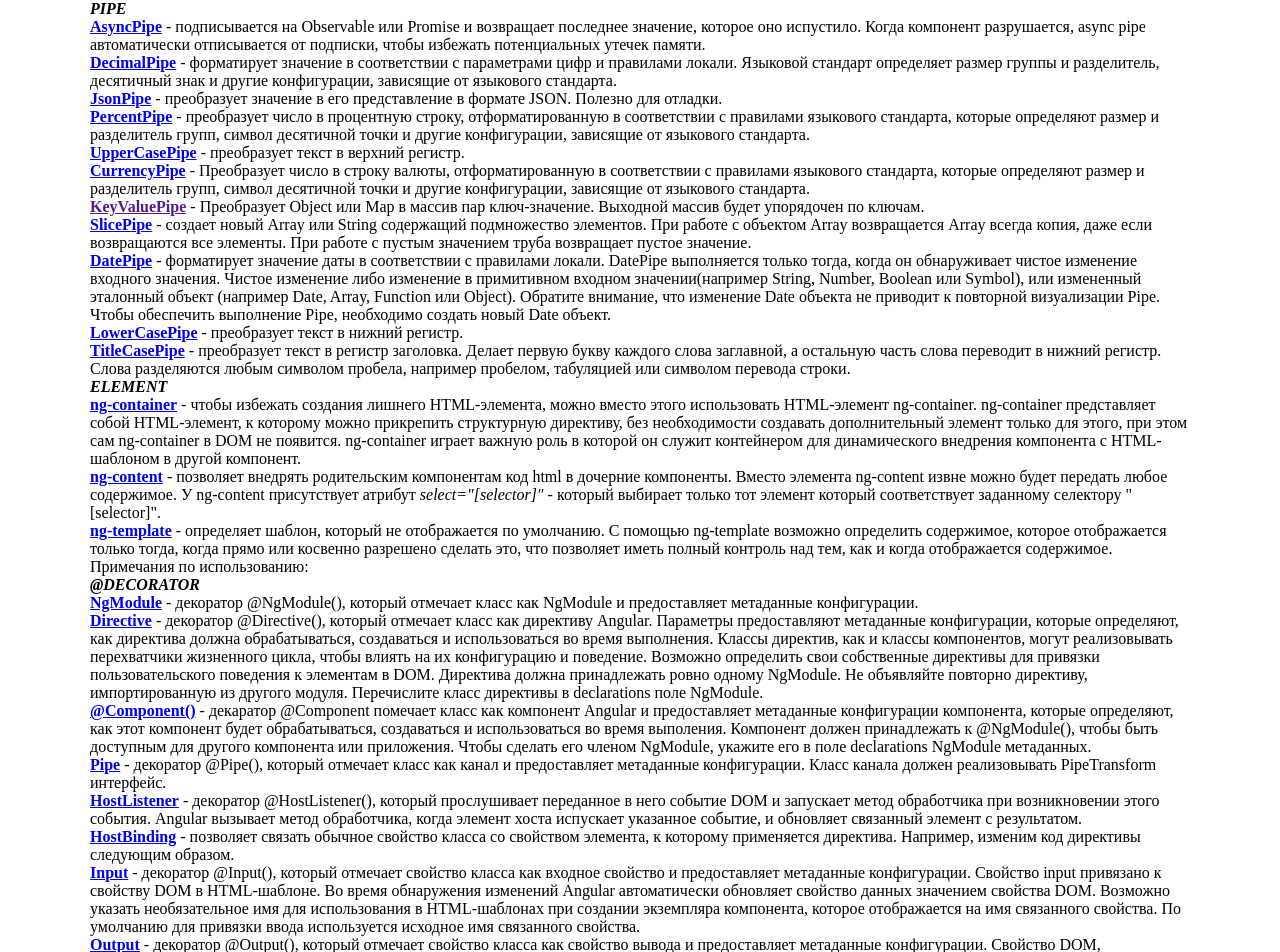
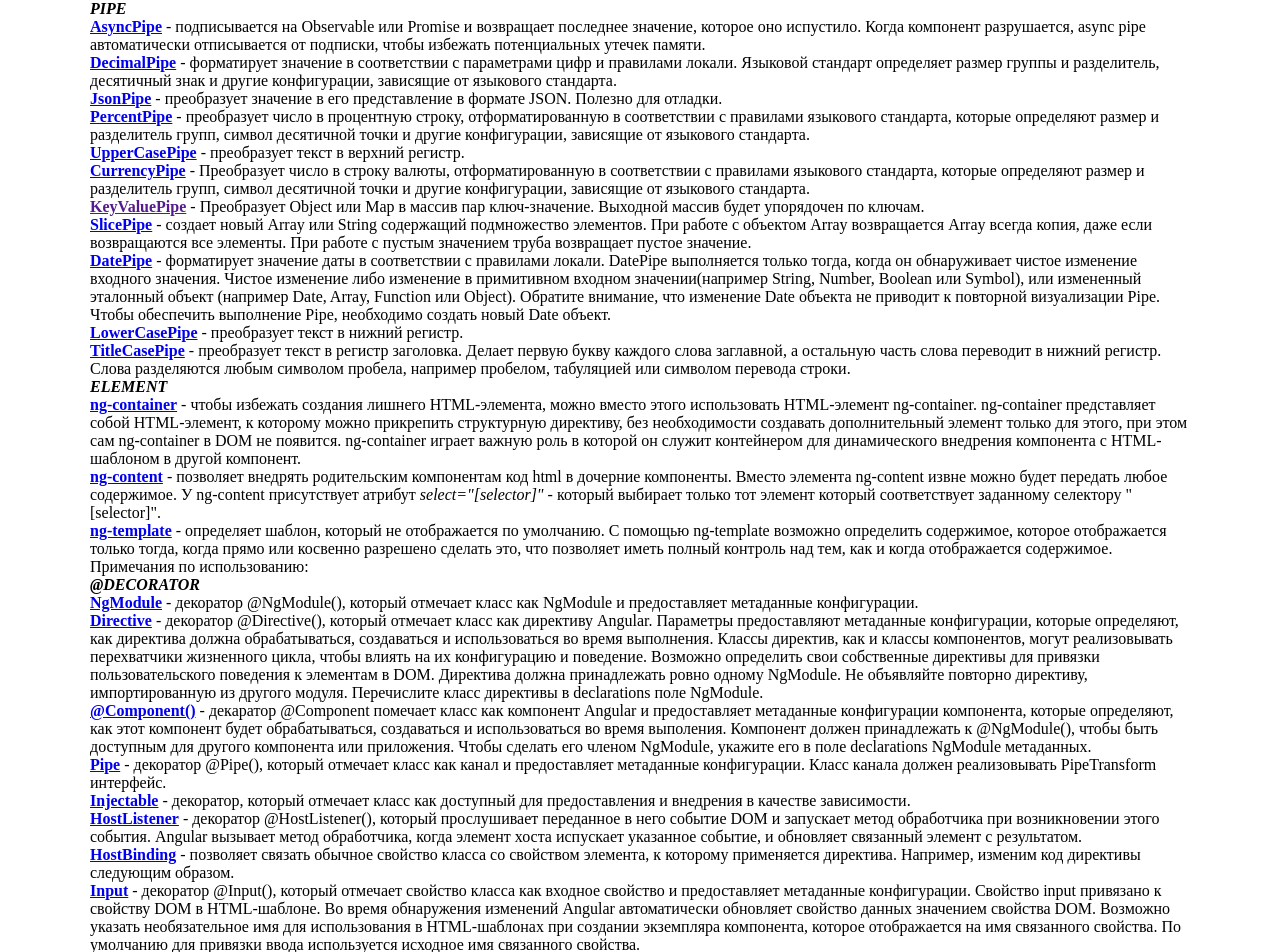
Before and after one commit to ArtemKashirin/API, an Angular app: page / in a window 1280 px wide. Shown: the top 952 px of the page. Built offline with nearby package versions, Linux system fonts and the light colour scheme.

Commit message:
DECORATOR: Injectable

```diff
--- a/src/app/app.component.html
+++ b/src/app/app.component.html
@@ -19,6 +19,7 @@
 <app-directive></app-directive>
 <app-component></app-component>
 <app-pipe></app-pipe>
+<app-injectable></app-injectable>
 <app-host-listener></app-host-listener>
 <app-host-binding></app-host-binding>
 <app-input></app-input>
--- a/src/app/app.module.ts
+++ b/src/app/app.module.ts
@@ -39,6 +39,7 @@ import { OptionalComponent } from './decorator/optional/optional.component';
 import { SelfComponent } from './decorator/self/self.component';
 import { ViewChildrenComponent } from './decorator/view-children/view-children.component';
 import { InjectComponent } from './decorator/inject/inject.component';
+import { InjectableComponent } from './decorator/injectable/injectable.component';
 
 
 @NgModule({
@@ -80,6 +81,7 @@ import { InjectComponent } from './decorator/inject/inject.component';
     SelfComponent,
     ViewChildrenComponent,
     InjectComponent,
+    InjectableComponent,
   ],
   imports: [
     BrowserModule,
--- /dev/null
+++ b/src/app/decorator/injectable/injectable.component.html
@@ -0,0 +1,2 @@
+<p><b><a [href] = "this.Injectable">Injectable</a></b> - декоратор, который отмечает класс как доступный для предоставления и внедрения в
+  качестве зависимости.</p>
--- /dev/null
+++ b/src/app/decorator/injectable/injectable.component.ts
@@ -0,0 +1,17 @@
+import {Component, OnInit} from '@angular/core';
+
+@Component({
+  selector: 'app-injectable',
+  templateUrl: './injectable.component.html',
+  styleUrls: ['./injectable.component.scss']
+})
+export class InjectableComponent implements OnInit {
+  public Injectable: string = 'https://angular.io/api/core/Injectable';
+
+  constructor() {
+  }
+
+  ngOnInit(): void {
+  }
+
+}
```
Also changed, not shown: src/app/decorator/injectable/injectable.component.scss (added).
